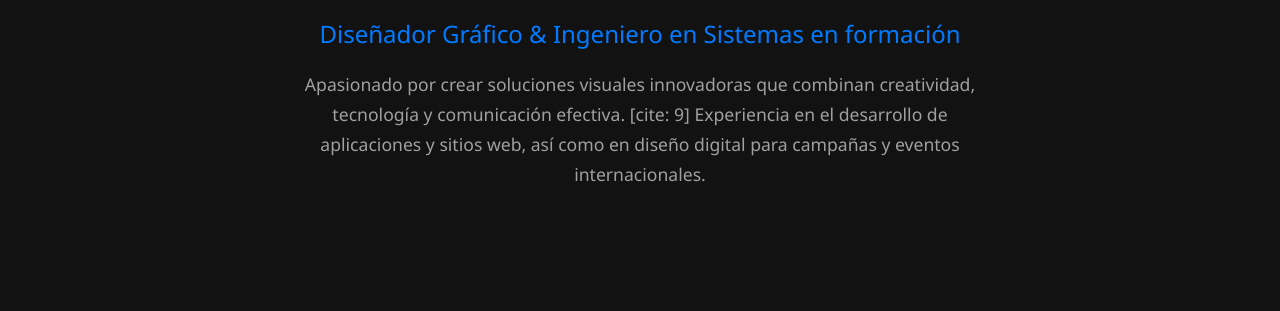
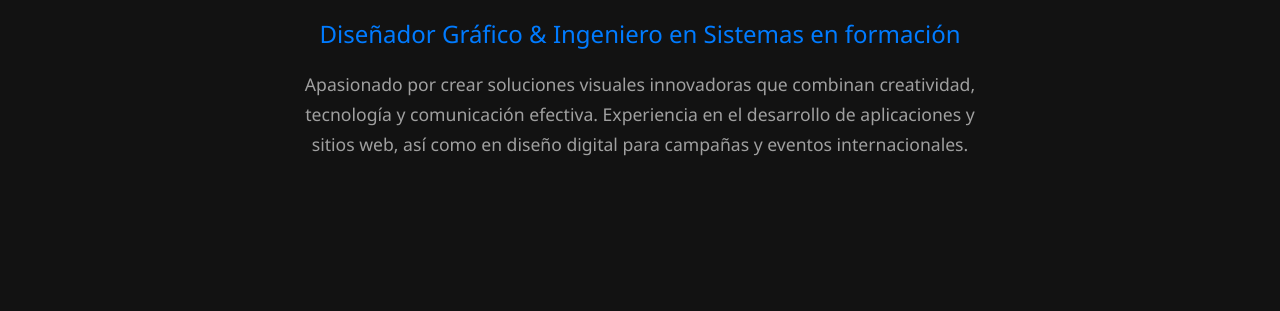
Before and after one commit to ZAyriaz28/Portafolio, a plain HTML site: page index.html in a window 1280 px wide. Shown: the part 276-587 px from the top of the page. Drawn offline with Linux system fonts and the light colour scheme.

Commit message:
Update index.html

```diff
--- a/index.html
+++ b/index.html
@@ -32,7 +32,7 @@
                 <h1 class="perfil-title">Zayri Wilson</h1>
                 <h2 class="perfil-subtitle">Diseñador Gráfico & Ingeniero en Sistemas en formación</h2>
                 <p class="perfil-description">
-                    Apasionado por crear soluciones visuales innovadoras que combinan creatividad, tecnología y comunicación efectiva. [cite: 9] Experiencia en el desarrollo de aplicaciones y sitios web, así como en diseño digital para campañas y eventos internacionales.
+                    Apasionado por crear soluciones visuales innovadoras que combinan creatividad, tecnología y comunicación efectiva. Experiencia en el desarrollo de aplicaciones y sitios web, así como en diseño digital para campañas y eventos internacionales.
                 </p>
             </div>
         </section>
```
